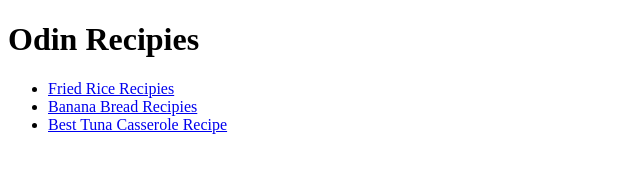
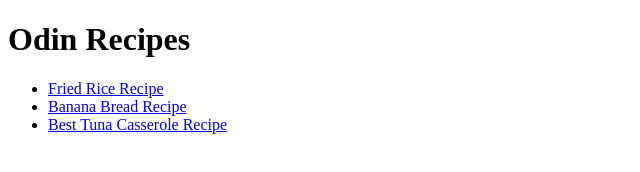
Before and after one commit to Quinvey97/odin-recipes, a plain HTML site: page index.html in a window 1280 px wide. Shown: the full height of the page, 0-640 px from the left. Drawn offline with Linux system fonts and the light colour scheme.

Commit message:
changed friedrice.html to fried-rice.html

```diff
--- a/index.html
+++ b/index.html
@@ -8,11 +8,11 @@
 </head>
 
 <body>
-    <h1>Odin Recipies</h1>
+    <h1>Odin Recipes</h1>
 
     <ul>
-    <li><a href="recipies/fried-rice.html">Fried Rice Recipies</a></li>
-    <li><a href="recipes/banana-bread.html">Banana Bread Recipies</a></li>
+    <li><a href="recipes/fried-rice.html">Fried Rice Recipe</a></li>
+    <li><a href="recipes/banana-bread.html">Banana Bread Recipe</a></li>
     <li><a href="recipes/tuna-caserole.html">Best Tuna Casserole Recipe</a></li>
     </ul>
 
```
